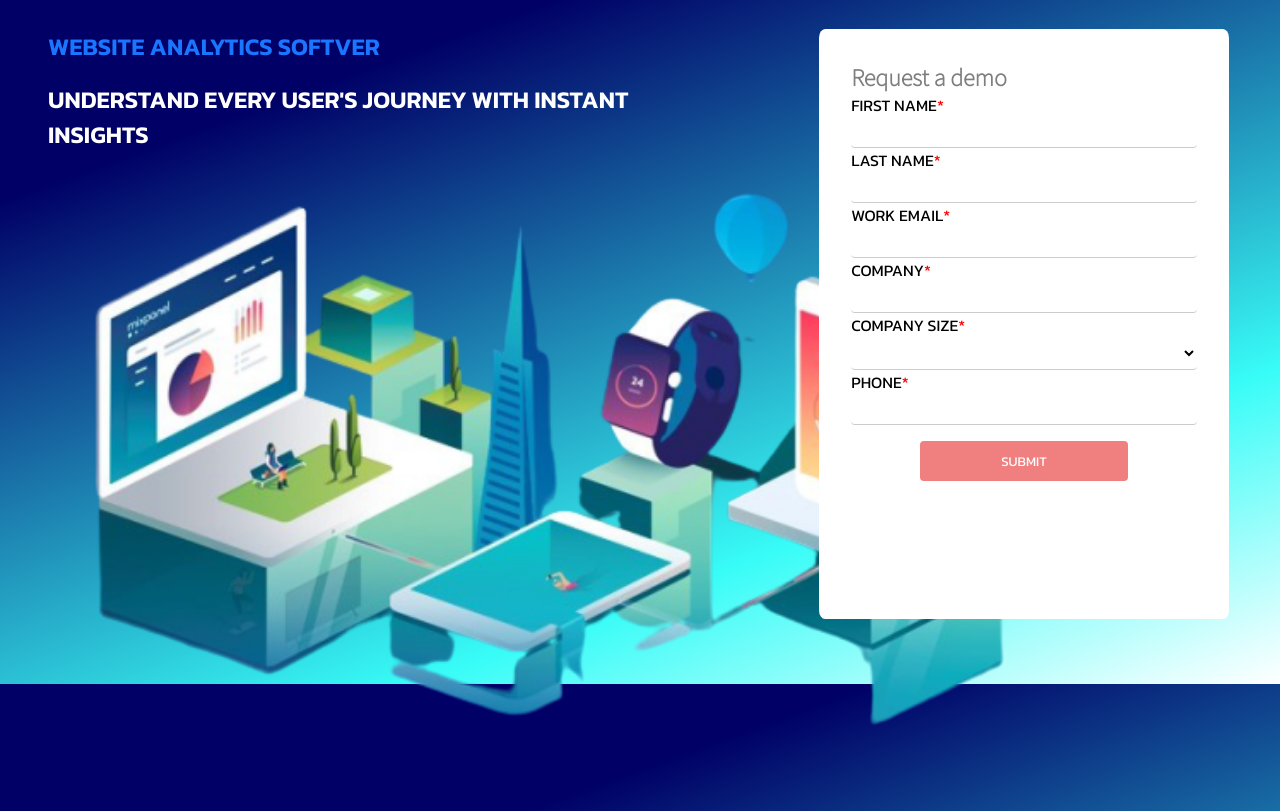
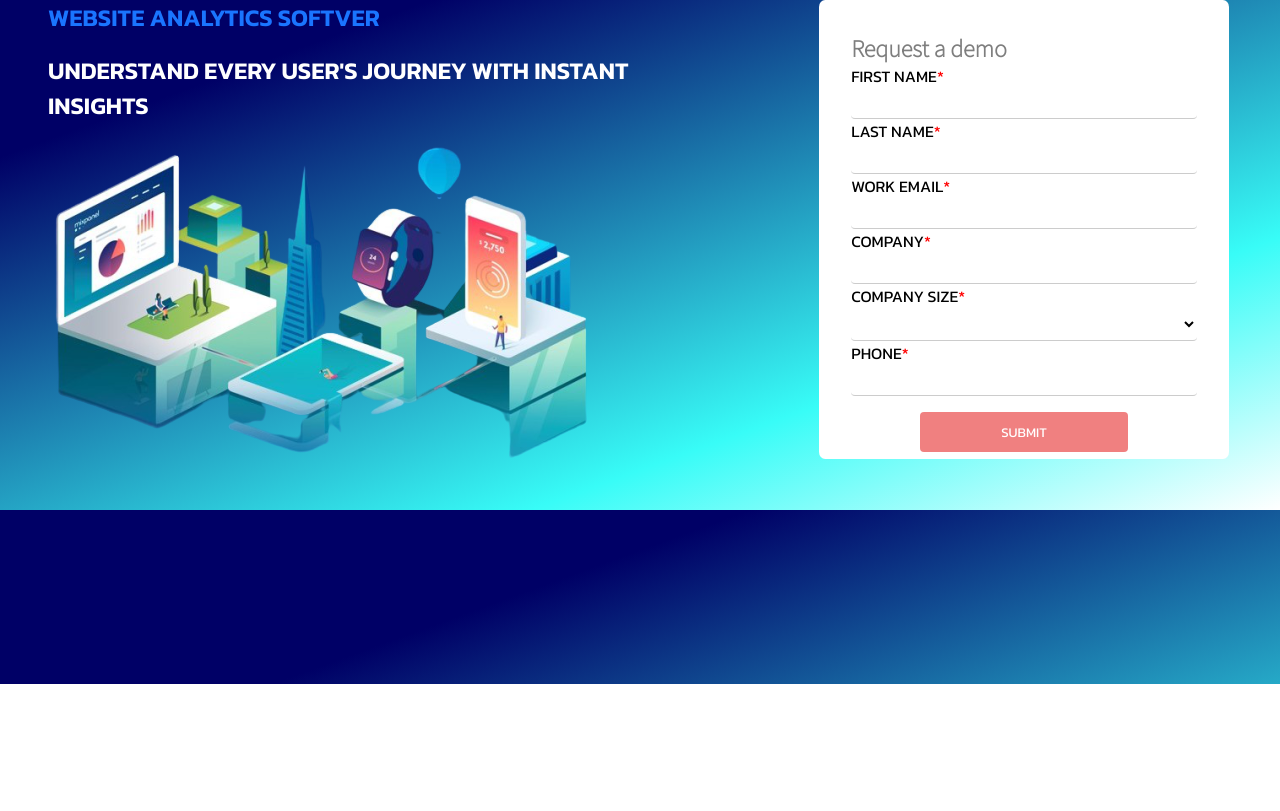
Before and after one commit to markovicdalibor/praksa, a plain HTML site: page index.html in a window 1280 px wide. Shown: the part 116-927 px from the top of the page. After the commit the page ends 800 px from the top, so only its background shows below. Drawn offline with Linux system fonts and the light colour scheme.

Commit message:
Update main.css

```diff
--- a/main.css
+++ b/main.css
@@ -17,7 +17,8 @@ body {
 }
 
 main {
-  height: 100vh;
+  max-width: 100%;
+  max-height: 100%;
   display: grid;
   grid-template-columns: repeat(5, 1fr);
   grid-auto-rows: repate(6, 1fr);
@@ -51,7 +52,8 @@ section h2 {
 }
 section img {
   margin-left: -3rem;
-  height: 100%;
+  max-width: 100%;
+  height: auto;
 }
 
 aside {
```
